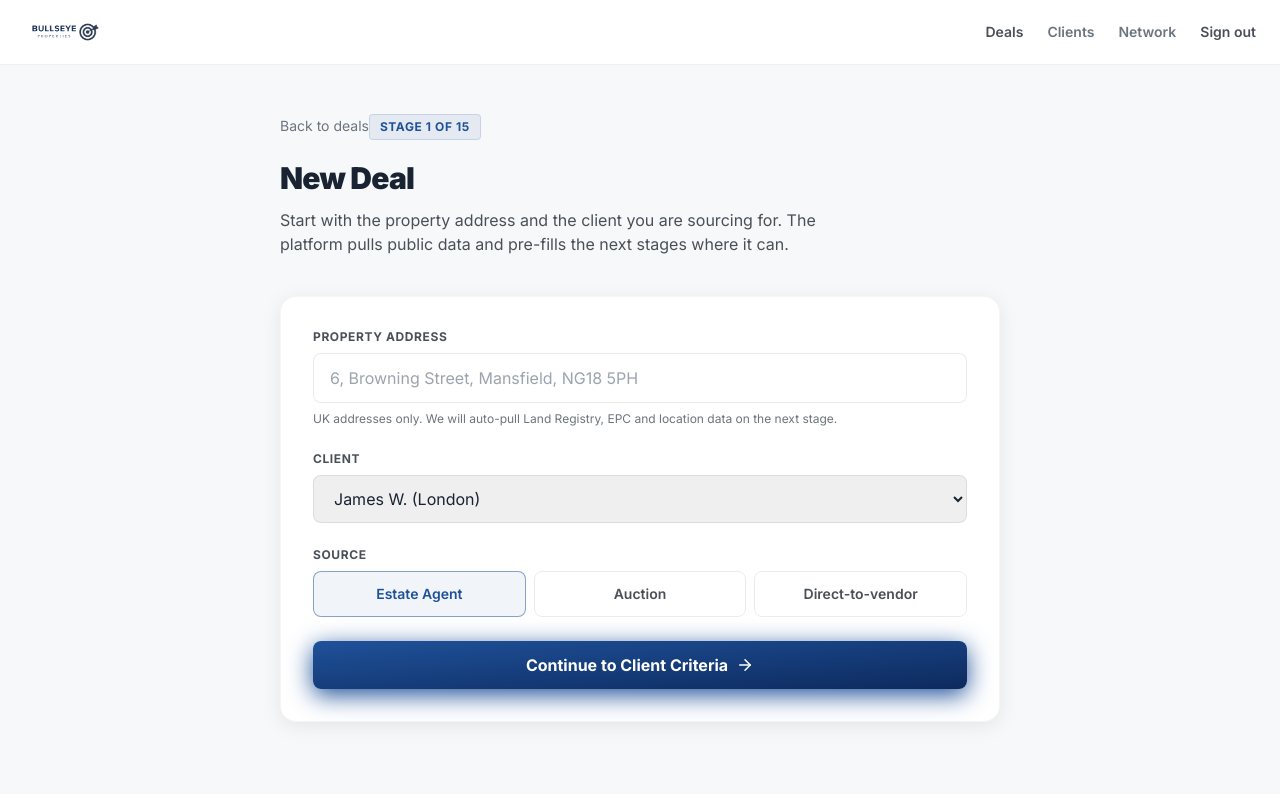
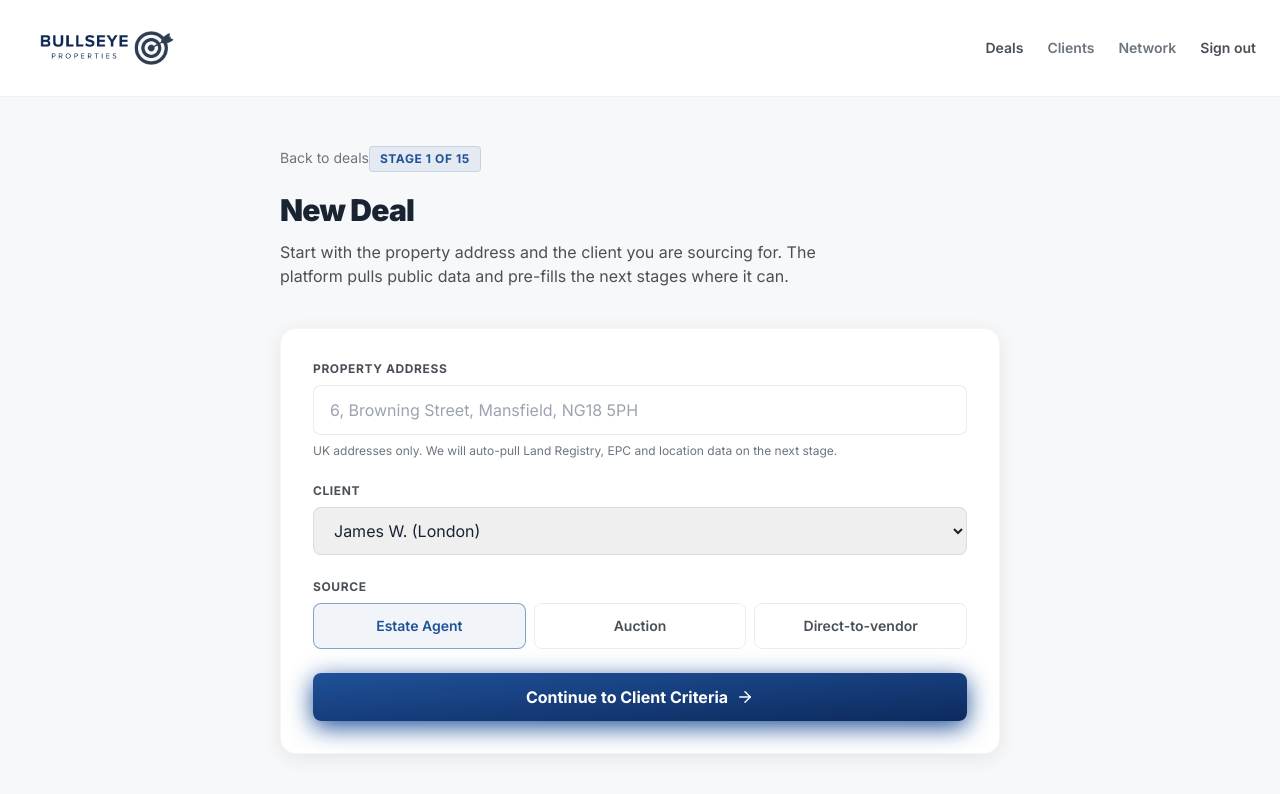
Before and after one commit to connorblades/bullseye-properties, a Next.js app in the folder apps/web/: page /deal/new in a window 1280 px wide. Shown: the top 794 px of the page. Built offline with nearby package versions, Linux system fonts and the light colour scheme.

Commit message:
M0 close: provisioning, infra wiring, logo bump
- Trigger.dev project ref + auto-updated SDK to match CLI 3.3.17
- Nav logo doubled (md size 40px -> 80px, nav h-16 -> h-24)

Co-Authored-By: Claude Opus 4.7 <noreply@anthropic.com>

```diff
--- a/apps/web/package.json
+++ b/apps/web/package.json
@@ -27,7 +27,7 @@
     "postgres": "3.4.4",
     "@anthropic-ai/sdk": "0.30.1",
     "ai": "4.0.18",
-    "@trigger.dev/sdk": "3.1.2",
+    "@trigger.dev/sdk": "3.3.17",
     "@react-pdf/renderer": "4.0.0",
     "react-hook-form": "7.53.2",
     "@hookform/resolvers": "3.9.1",
--- a/apps/web/src/components/logo.tsx
+++ b/apps/web/src/components/logo.tsx
@@ -11,7 +11,7 @@ export function Logo({
   size?: 'sm' | 'md' | 'lg';
 }) {
   const src = variant === 'white' ? '/logo-white.png' : '/logo.png';
-  const heights = { sm: 28, md: 40, lg: 56 };
+  const heights = { sm: 28, md: 80, lg: 96 };
   const h = heights[size];
 
   return (
--- a/apps/web/src/components/nav.tsx
+++ b/apps/web/src/components/nav.tsx
@@ -10,7 +10,7 @@ export function Nav({
 }) {
   return (
     <nav className="sticky top-0 z-50 bg-white/95 backdrop-blur border-b border-black/[0.06]">
-      <div className="max-w-7xl mx-auto px-6 h-16 flex items-center justify-between">
+      <div className="max-w-7xl mx-auto px-6 h-24 flex items-center justify-between">
         <Logo size="md" />
         <div className="flex items-center gap-6 text-sm">
           <Link href="/dashboard" className="text-ink-mid hover:text-navy font-semibold transition">Deals</Link>
--- a/apps/web/trigger.config.ts
+++ b/apps/web/trigger.config.ts
@@ -8,7 +8,7 @@ import { defineConfig } from '@trigger.dev/sdk/v3';
  * every task inherits.
  */
 export default defineConfig({
-  project: 'TODO_TRIGGER_PROJECT_REF',  // overwritten by `trigger.dev init`
+  project: 'proj_hltfmqmgkuoihlowjxnt',
   dirs: ['./src/trigger'],
   retries: {
     enabledInDev: true,
```
Also changed, not shown: 1 other file (tests, documents, lock files or other folders).
